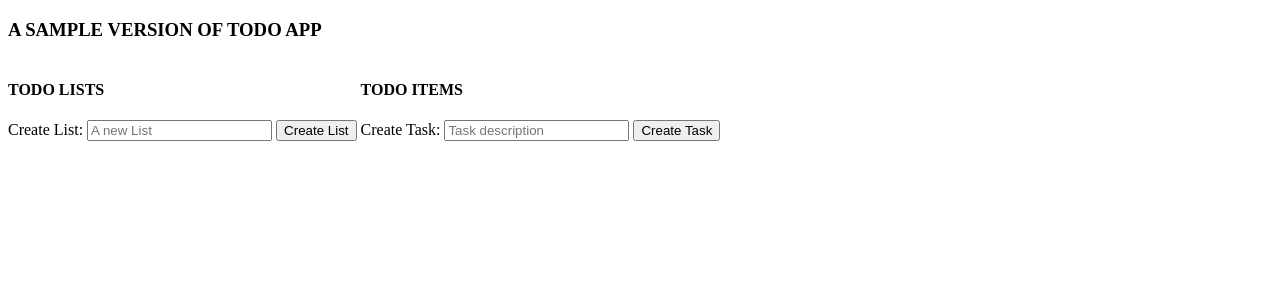
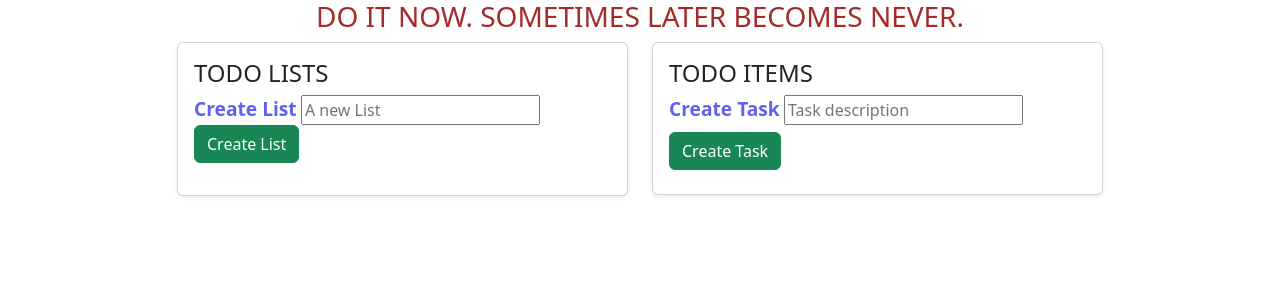
Before and after one commit to v-vinay2/Tudu, a Flask app: page /lists/1 in a window 1280 px wide. Shown: the top 300 px of the page. Run offline with Flask 3, Linux system fonts and the light colour scheme.

Commit message:
added styling

```diff
--- a/run.py
+++ b/run.py
@@ -1,3 +1,6 @@
 from tudu import create_app
 
 app = create_app()
+
+if __name__ == '__main__':
+    app.run(debug=True)
--- /dev/null
+++ b/static/style.css
@@ -0,0 +1,40 @@
+
+.quote{
+    color: brown;
+    text-align: center;
+}
+
+h4{
+    color: red;
+}
+
+label{
+    color: rgb(97, 97, 239);
+    font-size: larger;
+    font-weight: bold;
+}
+.hidden {
+    display: none;
+
+}
+ul {
+    list-style: none;
+    padding-left: 0;
+    width: 200px;
+}
+li {
+    clear: both;
+}
+li button {
+    -webkit-appearance: none;
+    border: none;
+    outline: none;
+    color: red;
+    float: right;
+    cursor: pointer;
+    font-size: 16px;
+}
+.lists-wrapper, .todos-wrapper {
+    display: inline-block;
+    vertical-align: top;
+}
--- a/templates/index.html
+++ b/templates/index.html
@@ -2,42 +2,26 @@
 <html lang="en">
   <head>
     <meta http-equiv="refresh" content="60">
+    <link rel="stylesheet" href="{{ url_for('static', filename='style.css') }}">
+    <link href="https://cdn.jsdelivr.net/npm/bootstrap@5.3.3/dist/css/bootstrap.min.css" rel="stylesheet" integrity="sha384-QWTKZyjpPEjISv5WaRU9OFeRpok6YctnYmDr5pNlyT2bRjXh0JMhjY6hW+ALEwIH" crossorigin="anonymous">
     <title>Tudu App</title>
     <style>
-      .hidden {
-        display: none;
-      }
-      ul {
-        list-style: none;
-        padding-left: 0;
-        width: 200px;
-      }
-      li {
-        clear: both;
-      }
-      li button {
-        -webkit-appearance: none;
-        border: none;
-        outline: none;
-        color: red;
-        float: right;
-        cursor: pointer;
-        font-size: 16px;
-      }
-      .lists-wrapper, .todos-wrapper {
-        display: inline-block;
-        vertical-align: top;
-      }
+
     </style>
   </head>
   <body>
-    <h3>A SAMPLE VERSION OF TODO APP</h3>
-    <div class="lists-wrapper">
-        <h4>TODO LISTS</h4>
+    <h3 class="quote">DO IT NOW. SOMETIMES LATER BECOMES NEVER.</h3>
+
+    <div class="container">
+      <div class="row justify-content-center">
+        <div class="col-md-5 mb-4">
+          <div class="card shadow-sm">
+            <div class="lists-wrapper card-body">
+                <h4 class="card-title">TODO LISTS</h4>
                 <form action="/lists/create" method="POST" id="list-form">
-          <label for="todolist">Create List:</label>
+                  <label for="todolist">Create List</label>
                   <input type="text" name="todolist" id="todolist-input" placeholder="A new List" data-id="{{ active_list.id }}"/>
-          <button type="submit">Create List</button>
+                  <button type="submit" class="btn btn-success">Create List</button>
                 </form>
               <ul id="lists">
                 {% for list in lists %}
@@ -49,30 +33,40 @@
             {% endfor %}
               </ul>
             </div>
+          </div>
+        </div>
 
-    <div class="todos-wrapper">
+        <div class="col-md-5 mb-4">
+          <div class="card shadow-sm">
+            <div class="todos-wrapper card-body">
               <h4>TODO ITEMS</h4>
               <form action="/todos/create" method="POST" id="todo-form">
                 <input id="list_id" type="hidden" value="{{ active_list.id }}">
-        <label for="description">Create Task:</label>
+                <label for="description" class="form-label">Create Task</label>
                 <input id="description" type="text" name="description" placeholder="Task description"  />
-        <button type="submit">Create Task</button>
+                <button type="submit" class="btn btn-success">Create Task</button>
               </form>
               <div id="error" class="hidden">
                 An error occurred, please try again.
               </div>
                 <h4>{{ active_list.name }}</h4>
-        <ul id="todos">
+                <ul id="todos" class="list-group">
                   {% for todo in todos %}
                   <li>
                     <input data-id="{{ todo.id }}" class="todo-check-completed" type="checkbox" name="complete" id="complete" {% if todo.completed %} checked {%endif%} />
                     {{ todo.description }}
-            <button class="delete-todo" data-id="{{ todo.id }}">&cross;</button>
+                    <button class="delete-todo" data-id="{{ todo.id }}">&times;</button>
                   </li>
                   {% endfor %}
                 </ul>
+            </div>
+          </div>
+        </div>
 
       </div>
+    </div>
+
+
 
     <script>
       let deleteBtns;
```
Lines whose indentation alone changed are shown as unchanged.
